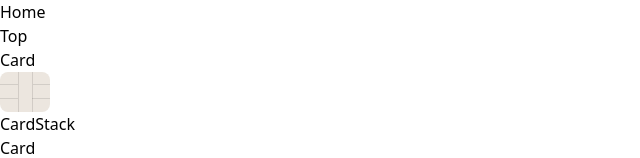
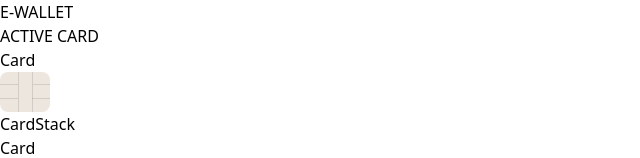
Before and after one commit to trojandersen/react-grupp5, a React (Vite) app: page /#/ in a window 1280 px wide. Shown: the top 158 px of the page, without its empty margins (0-640 px from the left). Built offline with nearby package versions, Linux system fonts and the light colour scheme.

Commit message:
Adding top-component

```diff
--- a/src/App.jsx
+++ b/src/App.jsx
@@ -10,8 +10,16 @@ function App() {
   return (
     <>
       <Routes>
-        <Route path="/" element={<Home />} />
-        <Route path="/add-card" element={<AddCard />} />
+        <Route
+          path="/"
+          element={<Home title={"E-WALLET"} subtitle={"ACTIVE CARD"} />}
+        />
+        <Route
+          path="/add-card"
+          element={
+            <AddCard title={"ADD A NEW BANK CARD"} subtitle={"NEW CARD"} />
+          }
+        />
       </Routes>
       <h1>Hej</h1>
       <Button />
--- a/src/components/Top.jsx
+++ b/src/components/Top.jsx
@@ -1,7 +1,8 @@
-function Top() {
+function Top(props) {
   return (
     <>
-      <h1>Top</h1>
+      <h1>{props.title}</h1>
+      <p>{props.subtitle}</p>
     </>
   );
 }
--- a/src/main.jsx
+++ b/src/main.jsx
@@ -2,7 +2,7 @@ import React from "react";
 import ReactDOM from "react-dom/client";
 import App from "./App.jsx";
 import "./index.css";
-import { HashRouter as Router } from "react-router-dom";
+import { BrowserRouter as Router } from "react-router-dom";
 
 ReactDOM.createRoot(document.getElementById("root")).render(
   <React.StrictMode>
--- a/src/pages/AddCard.jsx
+++ b/src/pages/AddCard.jsx
@@ -2,11 +2,11 @@ import Card from "../components/Card";
 import CardForm from "../components/CardForm";
 import Top from "../components/Top";
 
-function AddCard() {
+function AddCard({ title, subtitle }) {
   return (
     <>
       <h1>AddCard</h1>
-      <Top />
+      <Top title={title} subtitle={subtitle} />
       <Card />
       <CardForm />
     </>
--- a/src/pages/Home.jsx
+++ b/src/pages/Home.jsx
@@ -2,11 +2,10 @@ import Card from "../components/Card";
 import CardStack from "../components/CardStack";
 import Top from "../components/Top";
 
-function Home() {
+function Home({ title, subtitle }) {
   return (
     <>
-      <h1>Home</h1>
-      <Top />
+      <Top title={title} subtitle={subtitle} />
       <Card />
       <CardStack />
     </>
```
